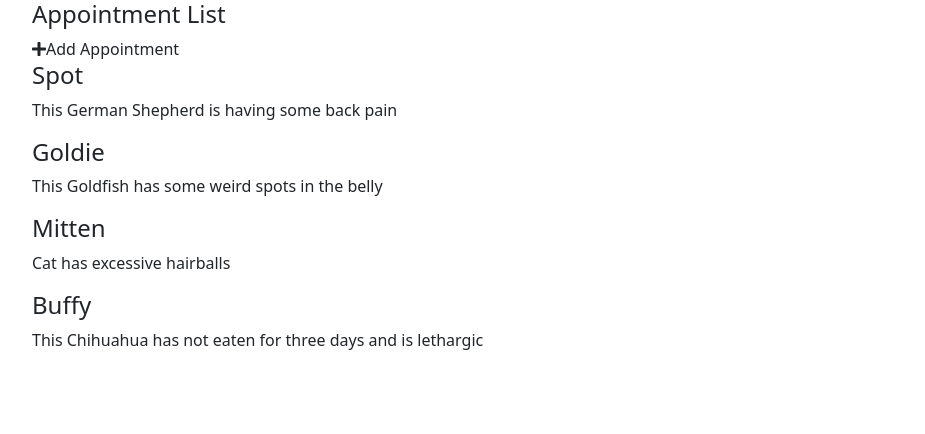
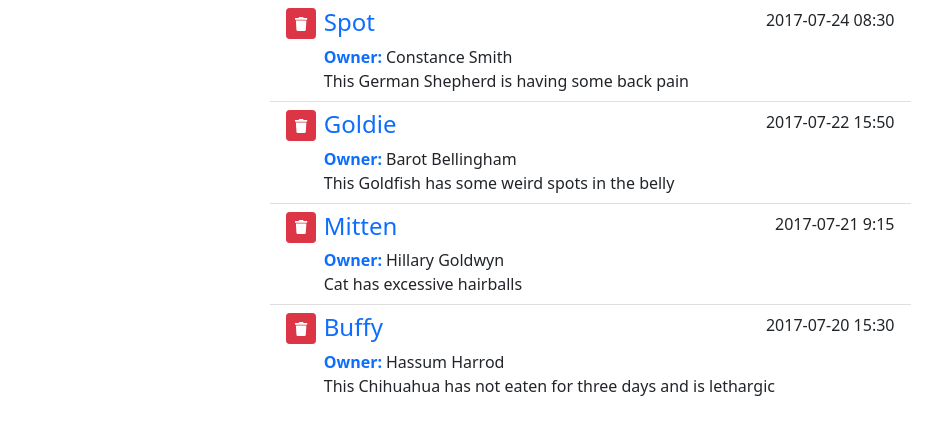
Before and after one commit to NonnaKar/vue-interface, a Vue app: page / in a window 1280 px wide. Shown: the top 434 px of the page, without its empty margins (50-975 px from the left). Built offline with nearby package versions, Linux system fonts and the light colour scheme.

Commit message:
added bootstrap template and used props in subcomponents

```diff
--- a/src/App.vue
+++ b/src/App.vue
@@ -1,27 +1,26 @@
 <template>
-  <div class="container">
-    <h4>{{ title }}</h4>
-    <FontAwesomeIcon icon="plus" />Add Appointment
-    <div v-for="(item, i) in appointments" :key="i">
-      <h4>{{ item.petName }}</h4>
-      <p>{{ item.aptNotes }}</p>
+  <div id="main-app" class="container">
+    <div class="row justify-content-center">
+      <appointment-list :appointments="appointments" />
     </div>
   </div>
 </template>
 
 <script>
-import { FontAwesomeIcon } from "@fortawesome/vue-fontawesome";
+import AppointmentList from "./components/AppointmentList";
 import axios from "axios";
 
 export default {
-  name: "App",
-  data() {
+  name: "MainApp",
+  data: function () {
     return {
       title: "Appointment List",
       appointments: [],
     };
   },
-  components: { FontAwesomeIcon },
+  components: {
+    AppointmentList,
+  },
   mounted() {
     axios
       .get("./data/appointments.json")
@@ -29,5 +28,3 @@
   },
 };
 </script>
-
-<style></style>
--- /dev/null
+++ b/src/components/AppointmentList.vue
@@ -0,0 +1,37 @@
+<template>
+  <div class="col-12 col-md-10 col-lg-7">
+    <div class="list-group list-group-flush">
+      <div
+        class="list-group-item d-flex align-items-start"
+        v-for="(item, i) in appointments"
+        v-bind:key="i"
+      >
+        <button class="me-2 btn btn-sm btn-danger">
+          <font-awesome-icon icon="trash" />
+        </button>
+        <div class="w-100">
+          <div class="d-flex justify-content-between">
+            <span class="h4 text-primary">{{ item.petName }}</span>
+            <span class="float-right">{{ item.aptDate }}</span>
+          </div>
+          <div class="owner-name">
+            <span class="fw-bold text-primary me-1">Owner:</span>
+            <span>{{ item.petOwner }}</span>
+          </div>
+          <div>{{ item.aptNotes }}</div>
+        </div>
+      </div>
+    </div>
+  </div>
+</template>
+
+<script>
+import { FontAwesomeIcon } from "@fortawesome/vue-fontawesome";
+export default {
+  name: "AppointmentList",
+  props: ["appointments"],
+  components: {
+    FontAwesomeIcon,
+  },
+};
+</script>
--- a/src/main.js
+++ b/src/main.js
@@ -5,7 +5,6 @@
 import "bootstrap/dist/css/bootstrap.css";
 
 import { library } from "@fortawesome/fontawesome-svg-core";
-
 import {
   faPlus,
   faMinus,
```
